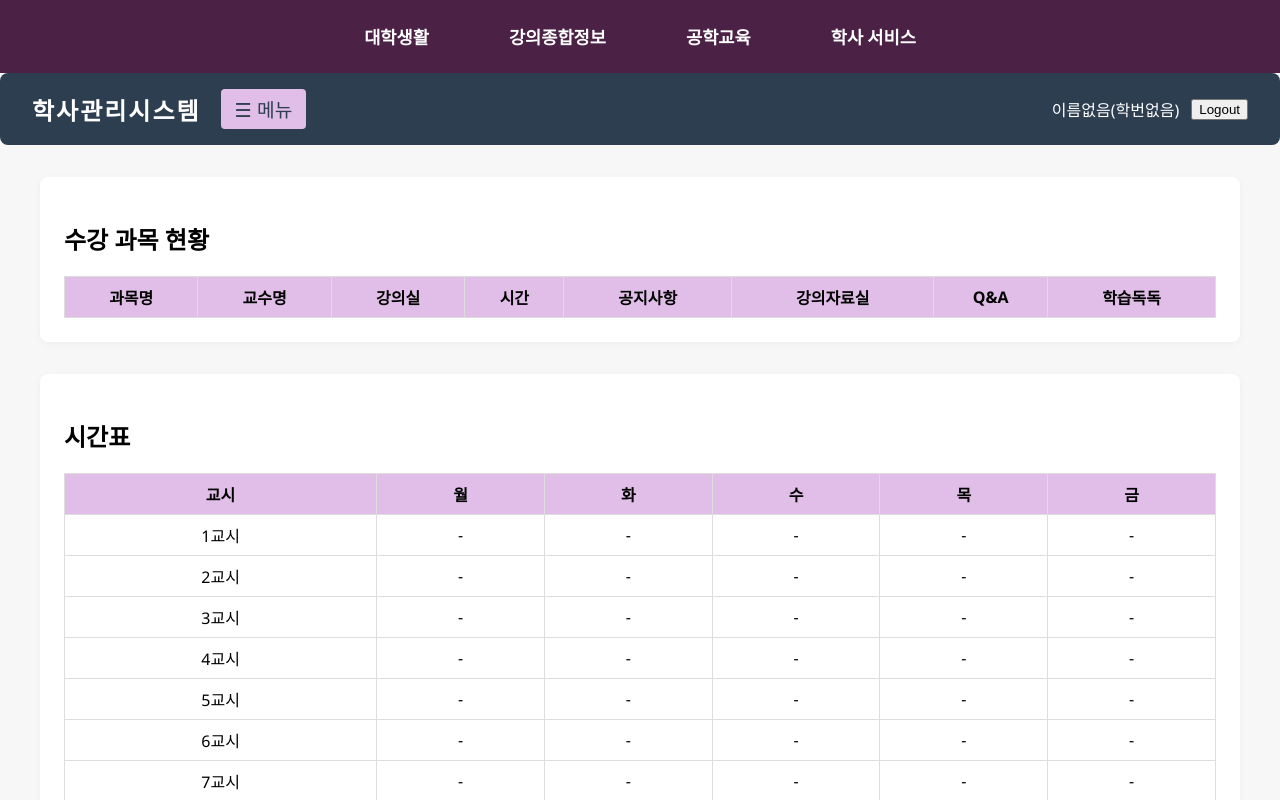
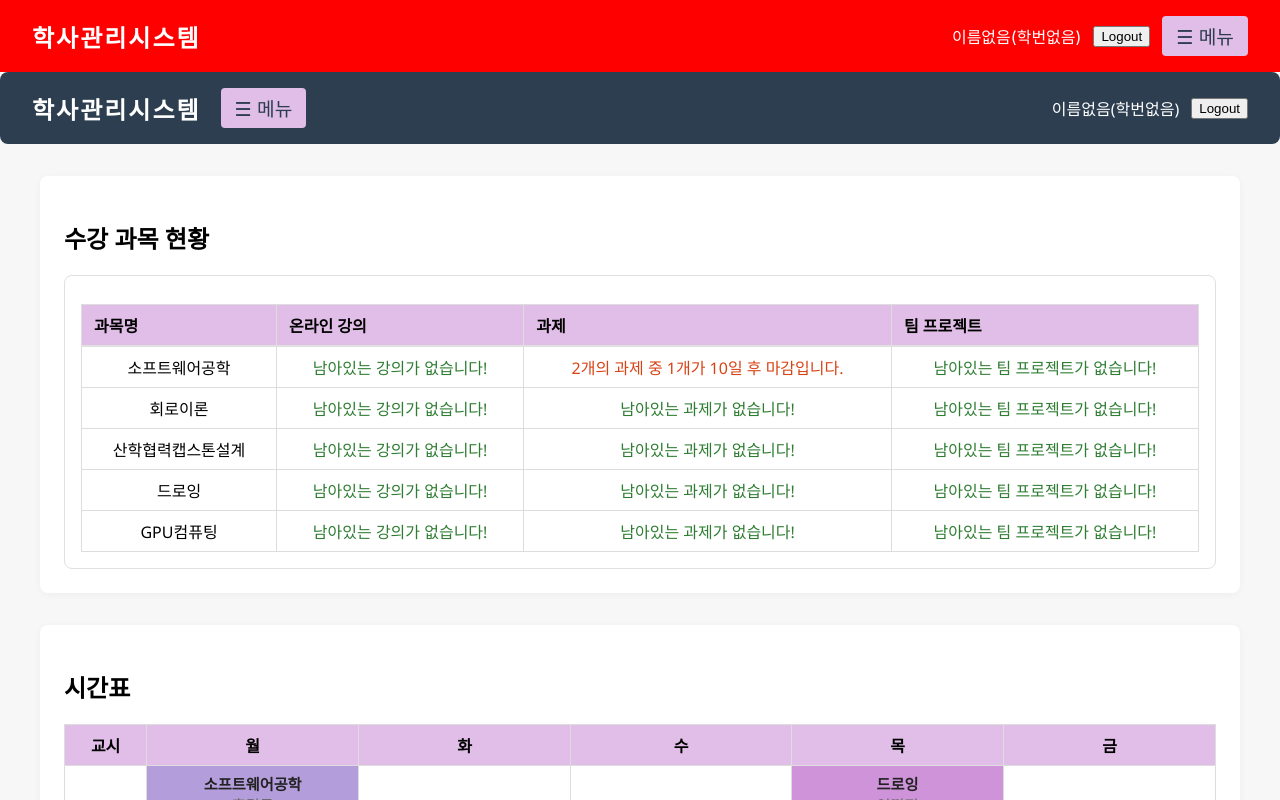
Before and after one commit to ripplelover/25-1-SoftwareEngineering, a React (Create React App) app in the folder client/: page / in a window 1280 px wide. Shown: the top 800 px of the page. Built offline with nearby package versions, Linux system fonts and the light colour scheme.

Commit message:
회원가입 문제해결

```diff
--- a/client/src/App.jsx
+++ b/client/src/App.jsx
@@ -1,15 +1,22 @@
 import React from 'react';
 import { BrowserRouter as Router, Routes, Route } from 'react-router-dom';
-import TopNav from './components/TopNav';
+import Header from './components/Header.jsx';
 import Dashboard from './pages/Dashboard';
 import Grade from './pages/Grade';
 import Consulting from './pages/Consulting';
 import AdminService from './pages/AdminService';
 
 export default function App() {
+  let user = null;
+  try {
+    const userStr = localStorage.getItem('user');
+    user = userStr && userStr !== 'undefined' ? JSON.parse(userStr) : null;
+  } catch (e) {
+    user = null;
+  }
   return (
     <Router>
-      <TopNav />
+      <Header user={user} />
       <Routes>
         <Route path="/dashboard" element={<Dashboard />} />
         <Route path="/grades" element={<Grade />} />
--- a/client/src/pages/Dashboard.jsx
+++ b/client/src/pages/Dashboard.jsx
@@ -12,8 +12,66 @@ export default function Dashboard() {
   const [menuPos, setMenuPos] = useState({ top: 60, left: 32 });
   const [activeSection, setActiveSection] = useState('dashboard');
 
+  // 더미 데이터 (KLAS 스타일)
+  const dummyCourses = [
+    {
+      _id: '1', name: '소프트웨어공학', professor: '홍길동', room: 'IT관 101', time: '월 1-2교시',
+      online: '남아있는 강의가 없습니다!',
+      assignment: '2개의 과제 중 1개가 10일 후 마감입니다.',
+      team: '남아있는 팀 프로젝트가 없습니다!'
+    },
+    {
+      _id: '2', name: '회로이론', professor: '이몽룡', room: 'IT관 102', time: '화 3-4교시',
+      online: '남아있는 강의가 없습니다!',
+      assignment: '남아있는 과제가 없습니다!',
+      team: '남아있는 팀 프로젝트가 없습니다!'
+    },
+    {
+      _id: '3', name: '산학협력캡스톤설계', professor: '성춘향', room: 'IT관 103', time: '수 5-6교시',
+      online: '남아있는 강의가 없습니다!',
+      assignment: '남아있는 과제가 없습니다!',
+      team: '남아있는 팀 프로젝트가 없습니다!'
+    },
+    {
+      _id: '4', name: '드로잉', professor: '임꺽정', room: 'IT관 104', time: '목 1-2교시',
+      online: '남아있는 강의가 없습니다!',
+      assignment: '남아있는 과제가 없습니다!',
+      team: '남아있는 팀 프로젝트가 없습니다!'
+    },
+    {
+      _id: '5', name: 'GPU컴퓨팅', professor: '최길동', room: 'IT관 105', time: '금 3-4교시',
+      online: '남아있는 강의가 없습니다!',
+      assignment: '남아있는 과제가 없습니다!',
+      team: '남아있는 팀 프로젝트가 없습니다!'
+    },
+  ];
+
+  // 시간표용 더미 데이터 (과목명, 교수명, 강의실, 시간)
+  const dummyTimetable = [
+    { day: '월', period: 1, name: '소프트웨어공학', professor: '홍길동', room: 'IT관 101', time: '1-2교시' },
+    { day: '화', period: 3, name: '회로이론', professor: '이몽룡', room: 'IT관 102', time: '3-4교시' },
+    { day: '수', period: 5, name: '산학협력캡스톤설계', professor: '성춘향', room: 'IT관 103', time: '5-6교시' },
+    { day: '목', period: 1, name: '드로잉', professor: '임꺽정', room: 'IT관 104', time: '1-2교시' },
+    { day: '금', period: 3, name: 'GPU컴퓨팅', professor: '최길동', room: 'IT관 105', time: '3-4교시' },
+  ];
+
+  // 과목명별 색상 매핑
+  const courseColors = {
+    '소프트웨어공학': '#b39ddb',
+    '회로이론': '#ffe082',
+    '산학협력캡스톤설계': '#80cbc4',
+    '드로잉': '#ce93d8',
+    'GPU컴퓨팅': '#90caf9',
+  };
+
   useEffect(() => {
-    const userData = JSON.parse(localStorage.getItem('user') || '{}');
+    let userData = {};
+    try {
+      const userStr = localStorage.getItem('user');
+      userData = userStr && userStr !== 'undefined' ? JSON.parse(userStr) : {};
+    } catch (e) {
+      userData = {};
+    }
     setUser(userData);
     if (!userData.id) return;
     fetch(`http://localhost:5000/api/courses/${userData.id}`)
@@ -42,14 +100,30 @@ export default function Dashboard() {
     if (courses.length > 0) fetchAssignmentsAndNotices();
   }, [courses]);
 
-  // 시간표 2차원 배열 만들기 (요일 x 교시)
+  // 시간표 2차원 배열 만들기 (요일 x 교시, 여러 교시 반영)
   const days = ['월', '화', '수', '목', '금'];
   const periods = [1, 2, 3, 4, 5, 6, 7];
-  const timetableMatrix = Array.from({ length: periods.length }, () => Array(days.length).fill('-'));
-  timetable.forEach(entry => {
+  const timetableData = timetable.length > 0 ? timetable : dummyTimetable;
+  const timetableMatrix = Array.from({ length: periods.length }, () => Array(days.length).fill(null));
+  const timetableDisplayMatrix = Array.from({ length: periods.length }, () => Array(days.length).fill(null));
+  timetableData.forEach(entry => {
     const dayIdx = days.indexOf(entry.day);
-    if (dayIdx !== -1 && entry.period >= 1 && entry.period <= periods.length) {
-      timetableMatrix[entry.period - 1][dayIdx] = entry.course?.name || '-';
+    if (dayIdx !== -1 && entry.time) {
+      const match = entry.time.match(/(\d+)-(\d+)교시/);
+      let start = entry.period;
+      let end = entry.period;
+      if (match) {
+        start = parseInt(match[1], 10);
+        end = parseInt(match[2], 10);
+      } else if (typeof entry.period === 'number') {
+        start = end = entry.period;
+      }
+      for (let p = start; p <= end; p++) {
+        if (p >= 1 && p <= periods.length) {
+          timetableMatrix[p - 1][dayIdx] = entry;
+          timetableDisplayMatrix[p - 1][dayIdx] = (p === start);
+        }
+      }
     }
   });
 
@@ -117,28 +191,28 @@ export default function Dashboard() {
           <>
             <section className="courses">
               <h2>수강 과목 현황</h2>
-              <table>
+              <div style={{ background: '#fff', borderRadius: 8, padding: 16, border: '1px solid #e0e0e0' }}>
+                <table style={{ width: '100%', borderCollapse: 'collapse' }}>
                   <thead>
-                  <tr>
-                    <th>과목명</th><th>교수명</th><th>강의실</th><th>시간</th>
-                    <th>공지사항</th><th>강의자료실</th><th>Q&A</th><th>학습독독</th>
+                    <tr style={{ borderBottom: '2px solid #e0e0e0' }}>
+                      <th style={{ textAlign: 'left', padding: '8px 12px' }}>과목명</th>
+                      <th style={{ textAlign: 'left', padding: '8px 12px' }}>온라인 강의</th>
+                      <th style={{ textAlign: 'left', padding: '8px 12px' }}>과제</th>
+                      <th style={{ textAlign: 'left', padding: '8px 12px' }}>팀 프로젝트</th>
                     </tr>
                   </thead>
                   <tbody>
-                  {courses.map(c => (
-                    <tr key={c._id}>
-                      <td>{c.name}</td>
-                      <td>{c.professor}</td>
-                      <td>{c.room}</td>
-                      <td>{c.time}</td>
-                      <td><button>공지사항</button></td>
-                      <td><button>강의자료실</button></td>
-                      <td><button>Q&A</button></td>
-                      <td><button>학습독독</button></td>
+                    {(courses.length > 0 ? courses : dummyCourses).map(c => (
+                      <tr key={c._id} style={{ borderBottom: '1px solid #f0f0f0' }}>
+                        <td style={{ padding: '8px 12px', fontWeight: 500 }}>{c.name}</td>
+                        <td style={{ padding: '8px 12px', color: '#2e7d32' }}>{c.online}</td>
+                        <td style={{ padding: '8px 12px', color: c.assignment.includes('마감') ? '#d84315' : '#2e7d32' }}>{c.assignment}</td>
+                        <td style={{ padding: '8px 12px', color: '#2e7d32' }}>{c.team}</td>
                       </tr>
                     ))}
                   </tbody>
                 </table>
+              </div>
             </section>
             <section className="timetable">
               <h2>시간표</h2>
@@ -153,7 +227,27 @@ export default function Dashboard() {
                   {periods.map((period, i) => (
                     <tr key={period}>
                       <td>{period}교시</td>
-                      {days.map((day, j) => <td key={day}>{timetableMatrix[i][j]}</td>)}
+                      {days.map((day, j) => {
+                        const cell = timetableMatrix[i][j];
+                        const show = timetableDisplayMatrix[i][j];
+                        return (
+                          <td key={day} style={{
+                            minWidth: 120, fontSize: '0.95em', lineHeight: 1.4,
+                            background: cell ? courseColors[cell.name] || '#f5f5f5' : undefined,
+                            color: cell ? (['#ffe082'].includes(courseColors[cell.name]) ? '#333' : '#222') : undefined,
+                            fontWeight: cell ? 500 : undefined
+                          }}>
+                            {cell && show ? (
+                              <>
+                                <b>{cell.name}</b><br />
+                                <span style={{ color: '#666' }}>{cell.professor}</span><br />
+                                <span style={{ color: '#888' }}>{cell.room}</span><br />
+                                <span style={{ color: '#222' }}>{cell.time}</span>
+                              </>
+                            ) : ''}
+                          </td>
+                        );
+                      })}
                     </tr>
                   ))}
                 </tbody>
```
Also changed, not shown: 1 other file (tests, documents, lock files or other folders). Lines whose indentation alone changed are shown as unchanged.
